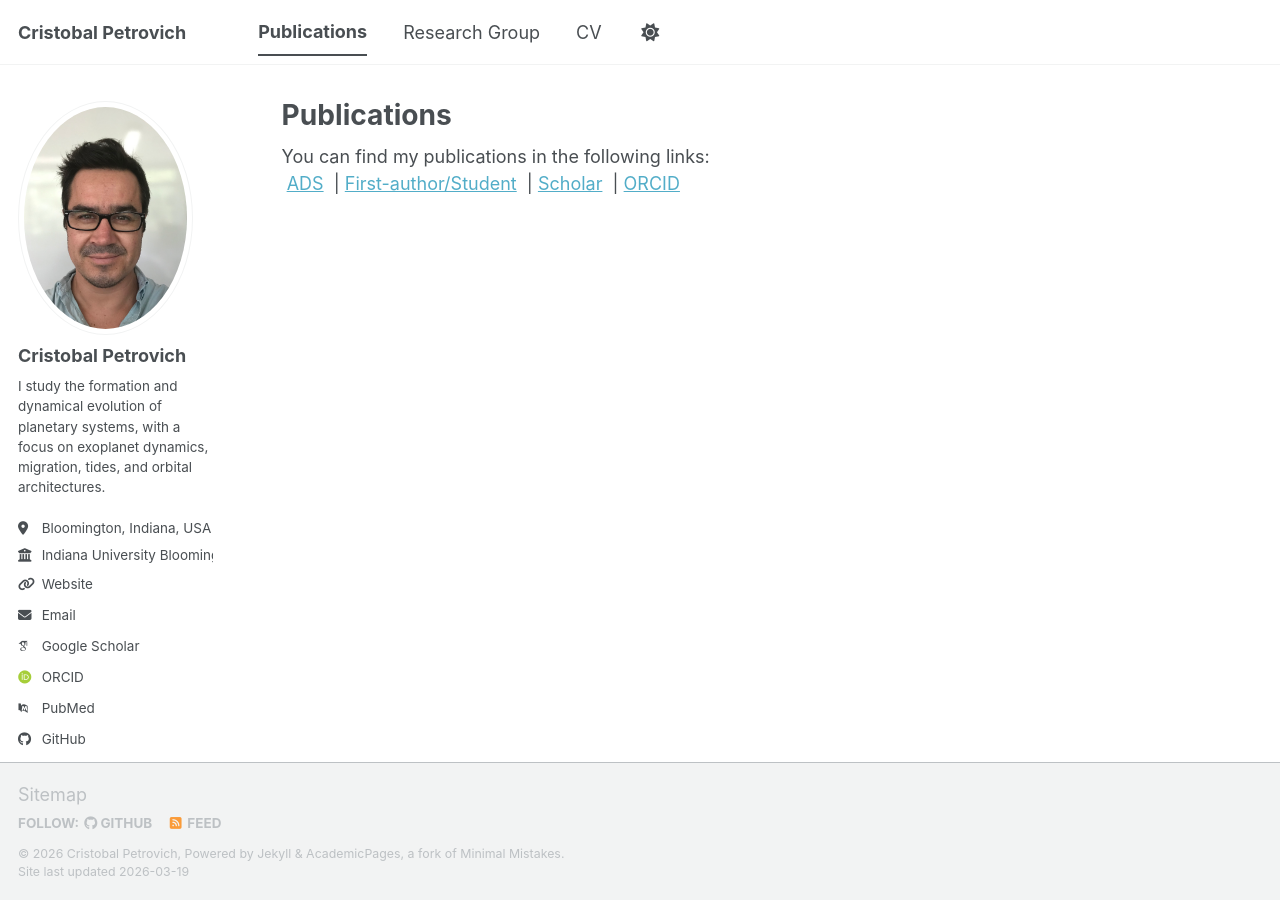
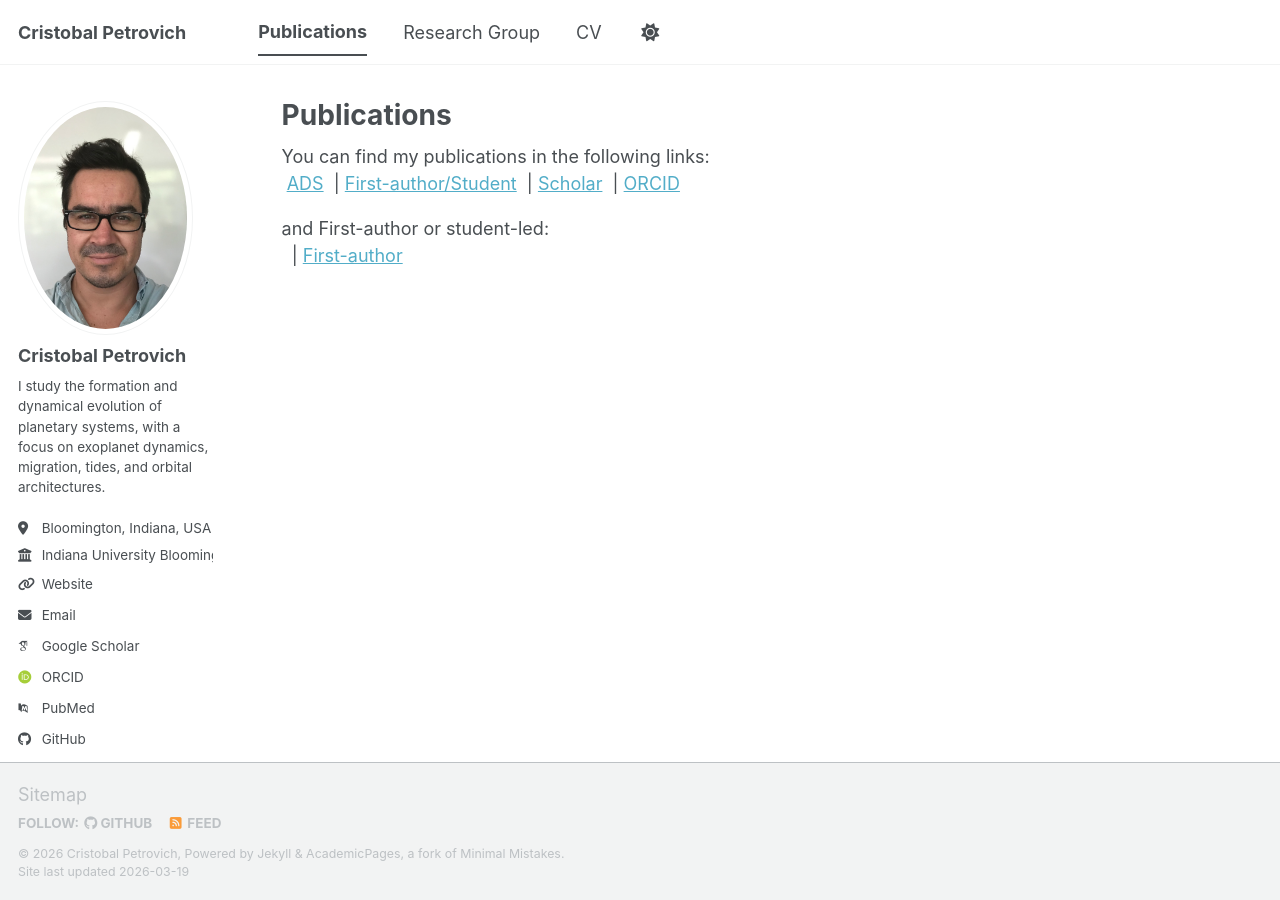
Before and after one commit to cpetrovich/cpetrovich.github.io, a Jekyll site: the page built from _pages/publications.html, in a window 1280 px wide. Built offline with Jekyll 4.4.1, drawn with Linux system fonts in a browser that asks for light colours; some web fonts are replaced; a script bundle is joined from its source files by our own code; library files that are not in the unit come from our copies.

Commit message:
Update publications.html

```diff
--- a/_pages/publications.html
+++ b/_pages/publications.html
@@ -21,3 +21,10 @@ You can find my publications in the following links:
     &nbsp;|&nbsp;<a href="{{ site.author.orcid }}" target="_blank">ORCID</a>
   {% endif %}
 </div>
+
+and First-author or student-led:
+<div class="wordwrap" style="margin-bottom: 1em;">
+  {% if site.author.ads_1st %}
+    &nbsp;|&nbsp;<a href="{{ site.author.ads_1st }}" target="_blank">First-author</a>
+  {% endif %}
+</div>
```
